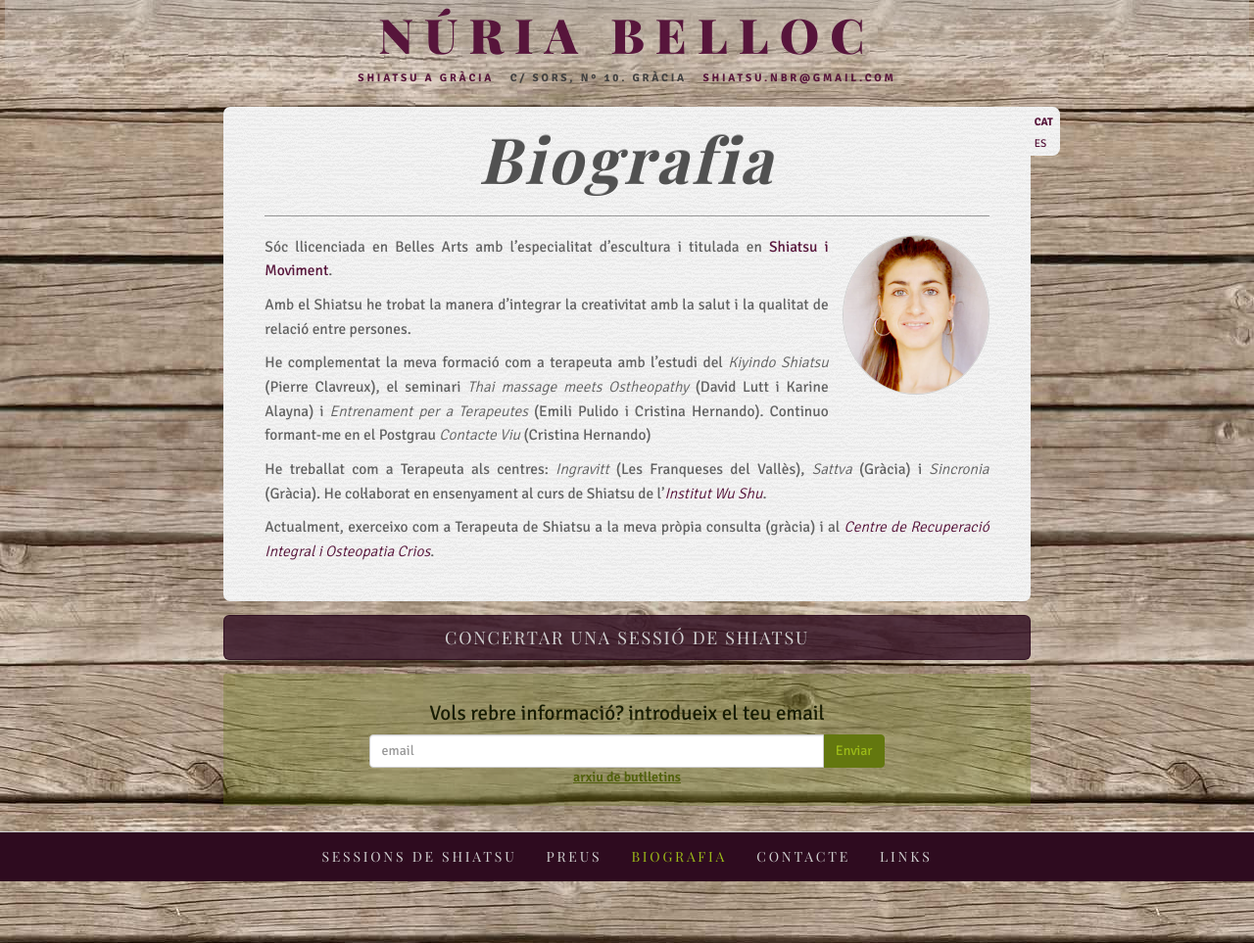
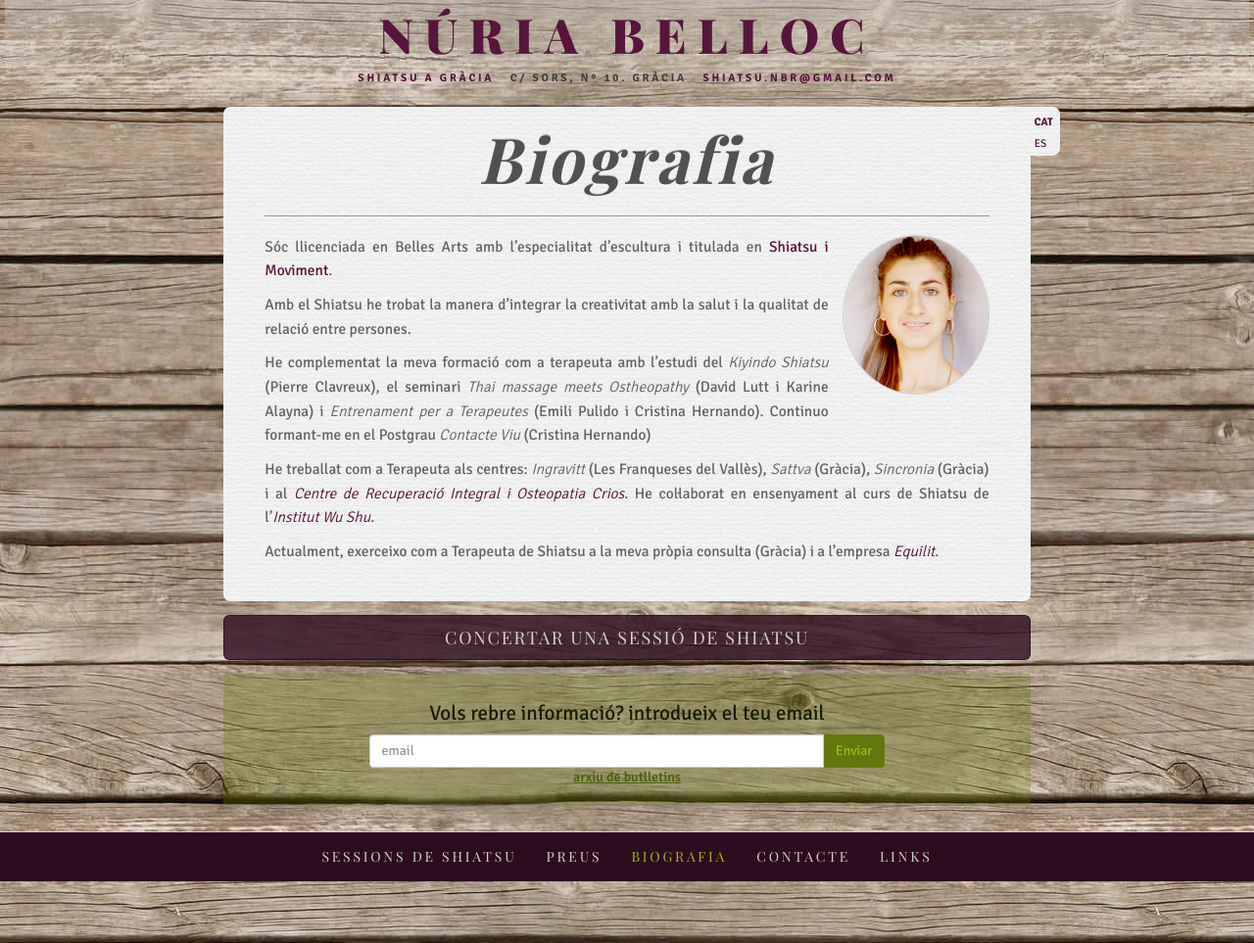
Before and after one commit to agustibr/shiatsu.nuriabelloc.com, a Jekyll site: the page built from cat/3-bio.md, in a window 1280 px wide. Shown: the whole page at 98% size. Built offline with Jekyll 4.4.1, drawn with Linux system fonts in a browser that asks for light colours; some web fonts are replaced.

Commit message:
Update 3-bio.md

```diff
--- a/cat/3-bio.md
+++ b/cat/3-bio.md
@@ -14,9 +14,10 @@ Amb el Shiatsu he trobat la manera d'integrar la creativitat amb la salut i la q
 
 He complementat la meva formació com a terapeuta amb l'estudi del _Kiyindo Shiatsu_ (Pierre Clavreux), el seminari _Thai massage meets Ostheopathy_ (David Lutt i Karine Alayna) i _Entrenament per a Terapeutes_ (Emili Pulido i Cristina Hernando). Continuo formant-me en el Postgrau _Contacte Viu_ (Cristina Hernando)
 
-He treballat com a Terapeuta als centres: _Ingravitt_ (Les Franqueses del Vallès), _Sattva_ (Gràcia) i _Sincronia_ (Gràcia). He col·laborat en ensenyament al curs de Shiatsu de l’_[Institut Wu Shu][wushu]_.
+He treballat com a Terapeuta als centres: _Ingravitt_ (Les Franqueses del Vallès), _Sattva_ (Gràcia), _Sincronia_ (Gràcia) i al _[Centre de Recuperació Integral i Osteopatia Crios][crios]_. He col·laborat en ensenyament al curs de Shiatsu de l’_[Institut Wu Shu][wushu]_.
 
-Actualment, exerceixo com a Terapeuta de Shiatsu a la meva pròpia consulta (gràcia) i al _[Centre de Recuperació Integral i Osteopatia Crios][crios]_.
+Actualment, exerceixo com a Terapeuta de Shiatsu a la meva pròpia consulta (Gràcia) i a l'empresa _[Equilit][equilit]_.
 
 [crios]: http://www.criosgracia.com
 [wushu]: http://www.institutodewushu.com
+[equilit]: http://equilit.com/
```
